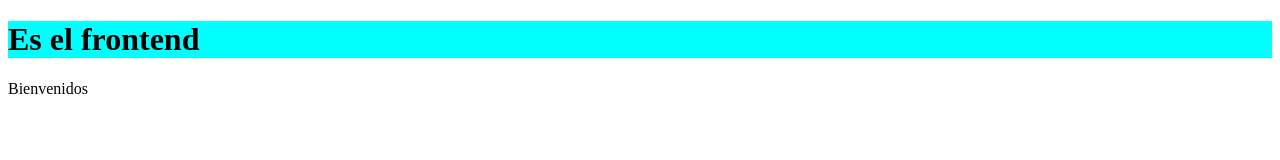
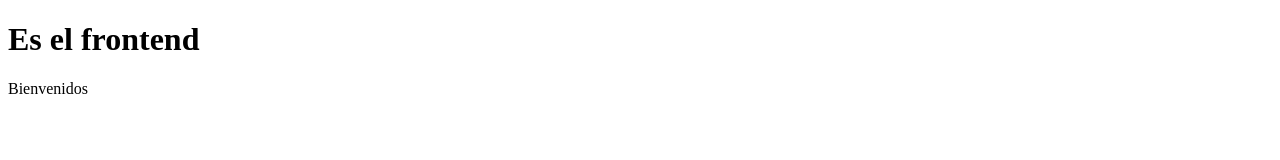
Before and after one commit to cristiantech/testOOP, a plain HTML site: page index.html in a window 1280 px wide. Drawn offline with Linux system fonts and the light colour scheme.

Commit message:
Change Frontend in file index.html

```diff
--- a/index.html
+++ b/index.html
@@ -3,10 +3,11 @@
 <head>
   <meta charset="UTF-8">
   <meta name="viewport" content="width=device-width, initial-scale=1.0">
+  <link rel="stylesheet" href="style.css">
   <title>Document</title>
 </head>
 <body>
-  <h1 style="background-color: aqua;">Es el frontend</h1>
+  <h1>Es el frontend</h1>
   <p>Bienvenidos</p>
 </body>
 </html>
```
